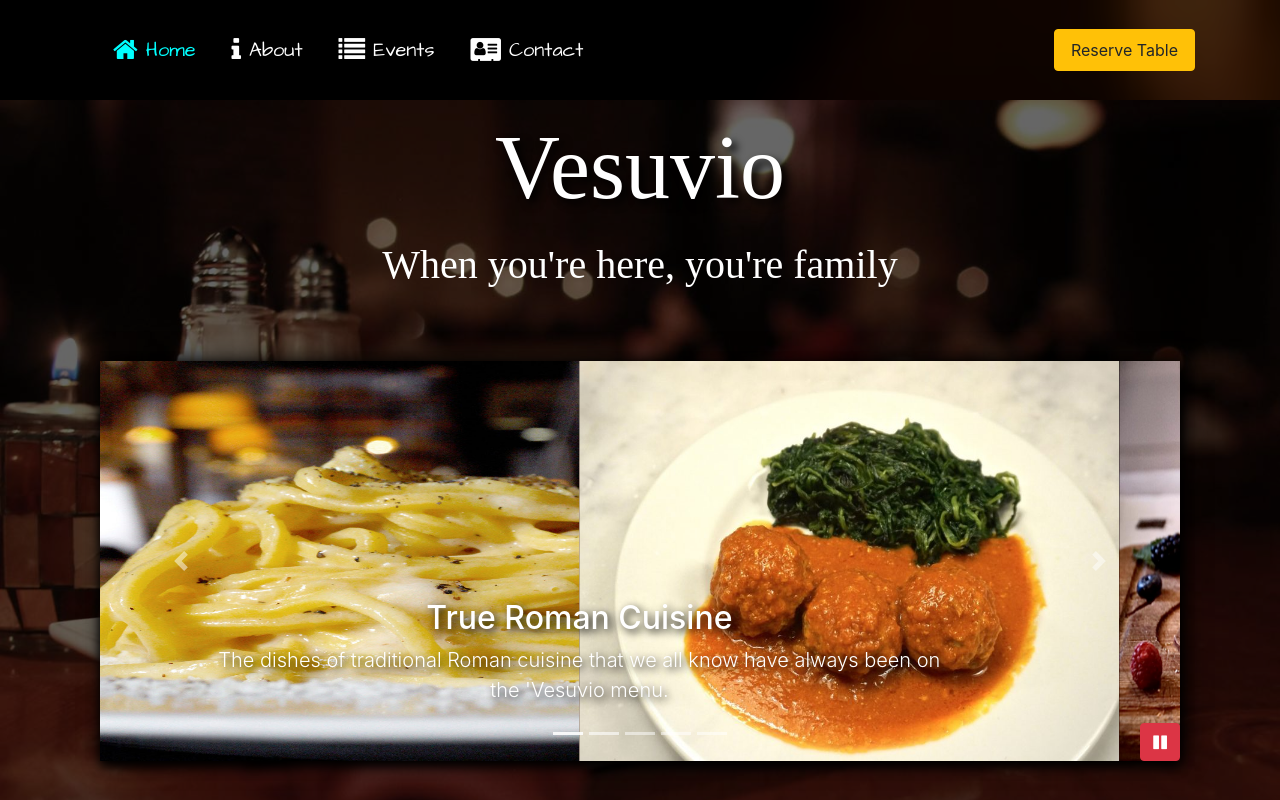
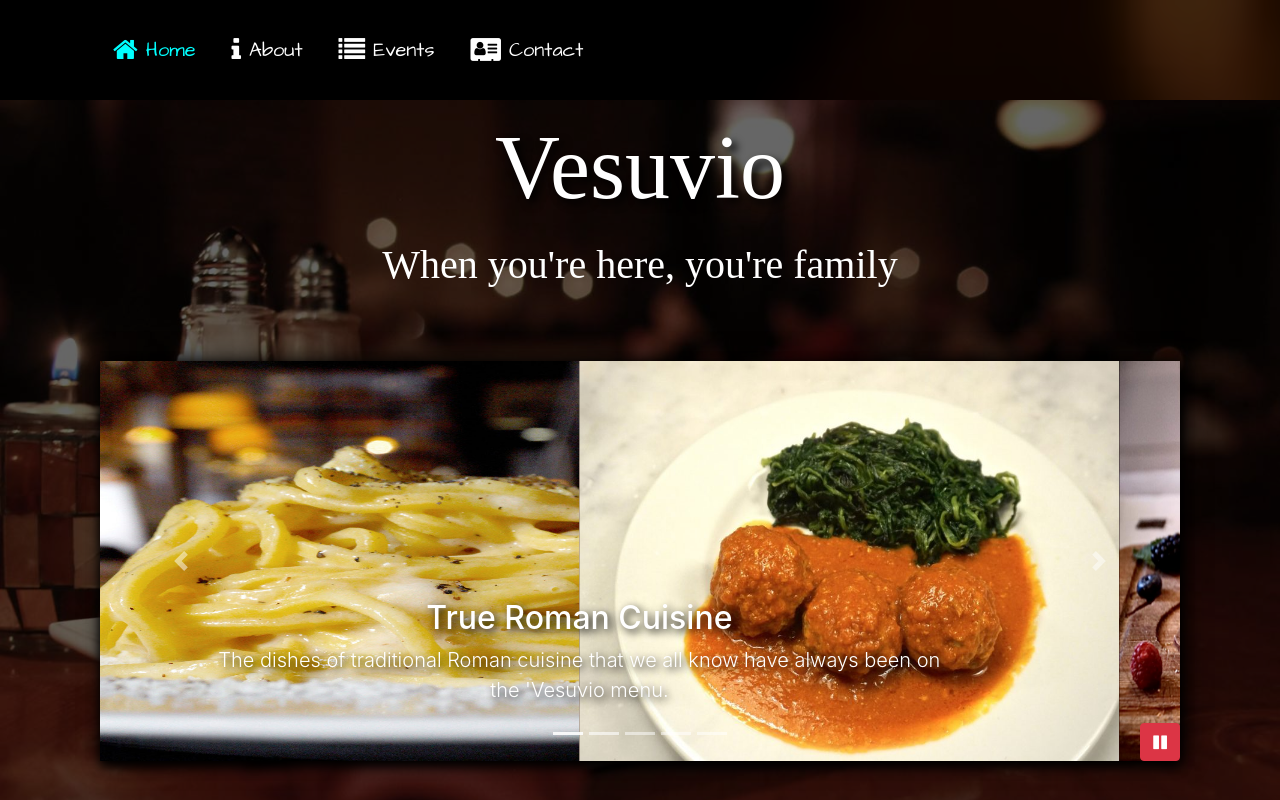
Before and after one commit to run-zen/vesuvio, a website: page index.html in a window 1280 px wide. Shown: the top 800 px of the page. Drawn offline with nearby package versions, Linux system fonts and the light colour scheme; a web font is replaced by a local one.

Commit message:
forth commit

```diff
--- a/index.html
+++ b/index.html
@@ -2,6 +2,9 @@
 <html lang="en">
 
 <head>
+    <meta charset="UTF-8" />
+    <meta http-equiv="X-UA-Compatible" content="IE=edge" />
+    <meta name="viewport" content="width='device-width', initial-scale=1.0" />
 
     <!-- CSS -->
     <link rel="preconnect" href="https://fonts.gstatic.com">
@@ -23,22 +26,37 @@
 <body>
    <nav class="navbar navbar-inner navbar-expand-md fixed-top">
       <div class="container">
-            <button class="navbar-toggler custom-toggler" type="button" data-toggle="collapse" data-target="#Navbar">
+        <button
+          class="navbar-toggler custom-toggler"
+          type="button"
+          data-toggle="collapse"
+          data-target="#Navbar"
+        >
           <span class="navbar-toggler-icon"></span>
         </button>
         <div id="Navbar" class="collapse navbar-collapse">
           <ul class="navbar-nav mr-auto">
-                    <li class="nav-item active"><a class="nav-link" href="#"><span class="fa fa-home fa-lg"></span> Home</a></li>
-                    <li class="nav-item"><a class="nav-link" href="./aboutus.html"><span class="fa fa-info fa-lg"></span> About</a></li>
-                    <li class="nav-item"><a class="nav-link" href="./events.html"><span class="fa fa-list fa-lg"></span> Events</a></li>
-                    <li class="nav-item"><a class="nav-link" href="./contactus.html"><span class="fa fa-address-card fa-lg"></span> Contact</a></li>
+            <li class="nav-item active">
+              <a class="nav-link" href="#"
+                ><span class="fa fa-home fa-lg"></span> Home</a
+              >
+            </li>
+            <li class="nav-item">
+              <a class="nav-link" href="./aboutus.html"
+                ><span class="fa fa-info fa-lg"></span> About</a
+              >
+            </li>
+            <li class="nav-item">
+              <a class="nav-link" href="./events.html"
+                ><span class="fa fa-list fa-lg"></span> Events</a
+              >
+            </li>
+            <li class="nav-item">
+              <a class="nav-link" href="./contactus.html"
+                ><span class="fa fa-address-card fa-lg"></span> Contact</a
+              >
+            </li>
           </ul>
-                <div class="mr-0 ml-1">
-                    <a role="button" class="btn btn-warning btn-block nav-link"
-                        href="#" id="reserveButton">
-                        Reserve Table
-                    </a>
-                </div>
         </div>
       </div>
     </nav>
```
Also changed, not shown: aboutus.html (+3 -0 lines), contactus.html (+3 -0 lines), events.html (+5 -0 lines). Lines whose indentation alone changed are shown as unchanged.
